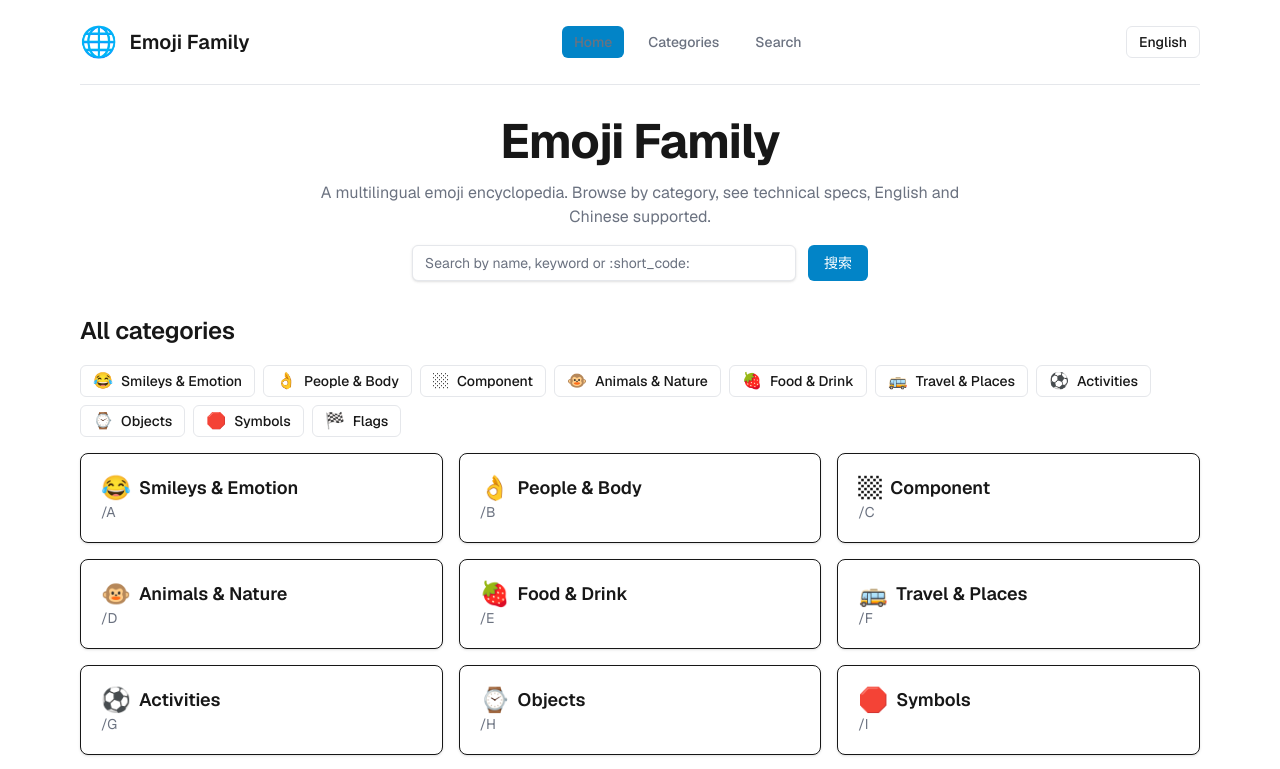
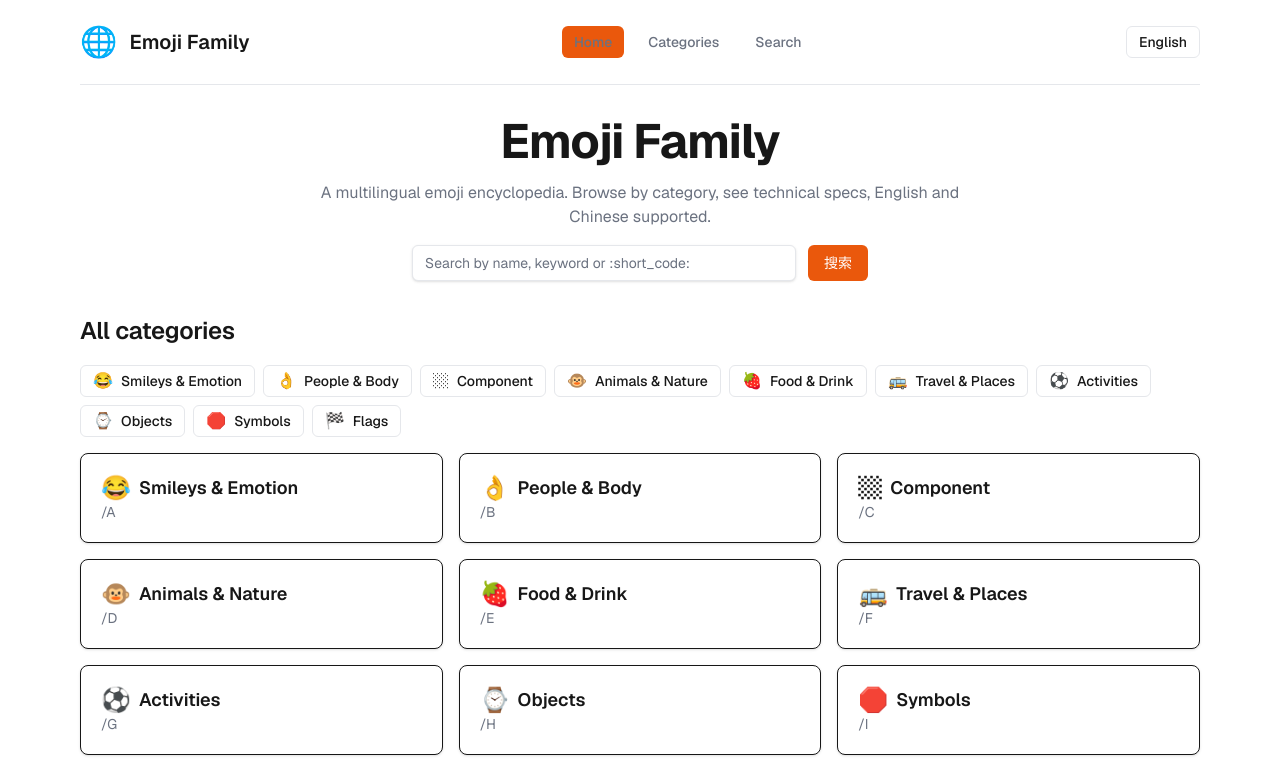
Before and after one commit to aisin/emoji-family-next, a Next.js app: page /en in a window 1280 px wide. Shown: the top 769 px of the page. Built offline with nearby package versions, Linux system fonts and the light colour scheme.

Commit message:
chore(theme): switch brand palette to orange (primary/ring now use orange-600)

```diff
--- a/src/app/globals.css
+++ b/src/app/globals.css
@@ -12,17 +12,17 @@
   --surface: #ffffff; /* surface/card/popover */
   --header-bg: rgba(255, 255, 255, 0.7);
 
-  /* Brand palette (Tailwind v4 token keys) */
-  --color-brand-50: #f0f9ff;
-  --color-brand-100: #e0f2fe;
-  --color-brand-200: #bae6fd;
-  --color-brand-300: #7dd3fc;
-  --color-brand-400: #38bdf8;
-  --color-brand-500: #0ea5e9; /* sky-500 */
-  --color-brand-600: #0284c7;
-  --color-brand-700: #0369a1;
-  --color-brand-800: #075985;
-  --color-brand-900: #0c4a6e;
+  /* Brand palette (Tailwind v4 token keys) -> switched to orange */
+  --color-brand-50: #fff7ed;  /* orange-50 */
+  --color-brand-100: #ffedd5; /* orange-100 */
+  --color-brand-200: #fed7aa; /* orange-200 */
+  --color-brand-300: #fdba74; /* orange-300 */
+  --color-brand-400: #fb923c; /* orange-400 */
+  --color-brand-500: #f97316; /* orange-500 */
+  --color-brand-600: #ea580c; /* orange-600 */
+  --color-brand-700: #c2410c; /* orange-700 */
+  --color-brand-800: #9a3412; /* orange-800 */
+  --color-brand-900: #7c2d12; /* orange-900 */
 
   /* Shadcn-style radius */
   --radius: 0.5rem;
```
